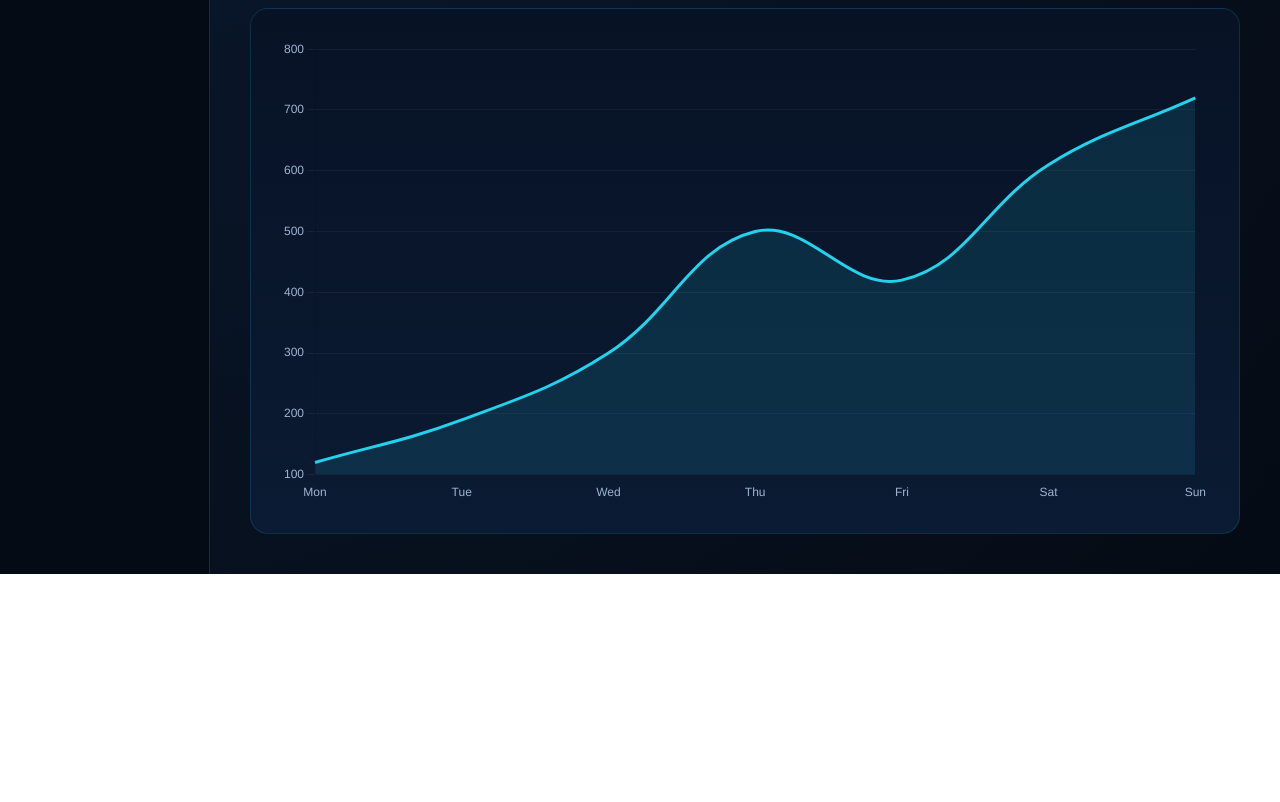
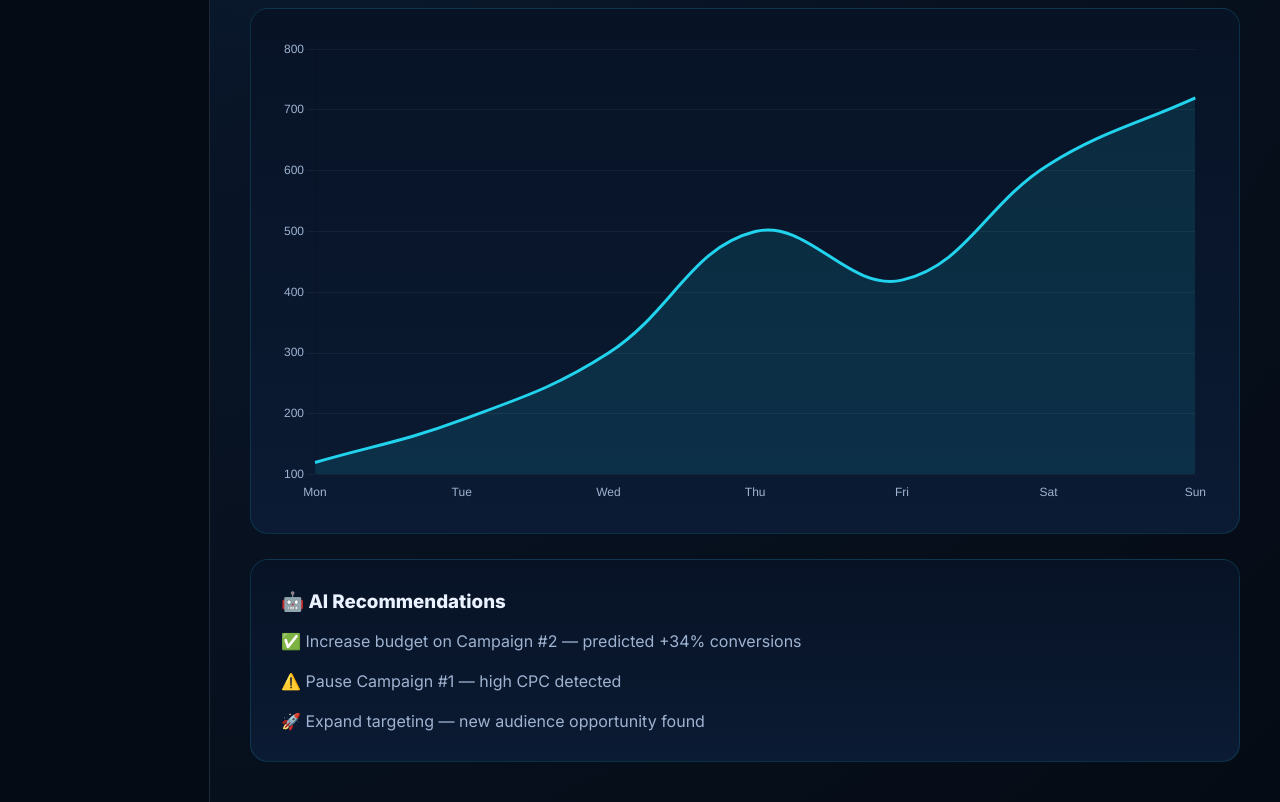
Before and after one commit to Ragelite/ragelite.github.io, a plain HTML site: page dashboard.html in a window 1280 px wide. Shown: the part 546-1348 px from the top of the page. Before the commit the page ends 1120 px from the top, so only its background shows below. Drawn offline with nearby package versions, Linux system fonts and the light colour scheme; no server answers; files whose address does not match are found by name.

Commit message:
Update dashboard.html

```diff
--- a/dashboard.html
+++ b/dashboard.html
@@ -1,11 +1,12 @@
 <!DOCTYPE html>
 <html lang="en">
 <head>
-  <script src="https://cdn.jsdelivr.net/npm/chart.js"></script>
 <meta charset="UTF-8">
 <title>Dashboard — Ragelite</title>
 <meta name="viewport" content="width=device-width, initial-scale=1.0">
   <link href="https://fonts.googleapis.com/css2?family=Inter:wght@400;600;800&display=swap" rel="stylesheet">
+  <script src="https://cdn.jsdelivr.net/npm/chart.js"></script>
+
 <style>
 :root{
   --bg:#050b14;
@@ -368,6 +369,16 @@ h1{
     <div class="chart-card">
   <canvas id="revenueChart"></canvas>
 </div>
+    <div class="chart-card" style="margin-top:25px;">
+  <h3 style="margin-top:0;">🤖 AI Recommendations</h3>
+
+  <div style="margin-top:15px;color:#9fb3d1;">
+    ✅ Increase budget on Campaign #2 — predicted +34% conversions<br><br>
+    ⚠️ Pause Campaign #1 — high CPC detected<br><br>
+    🚀 Expand targeting — new audience opportunity found
+  </div>
+</div>
+
   </main>
 
 </div>
```
